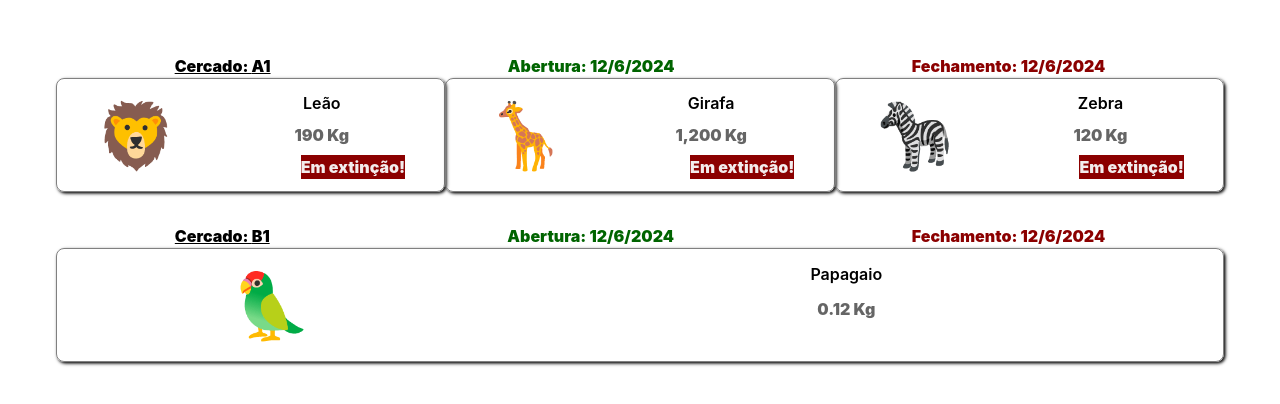
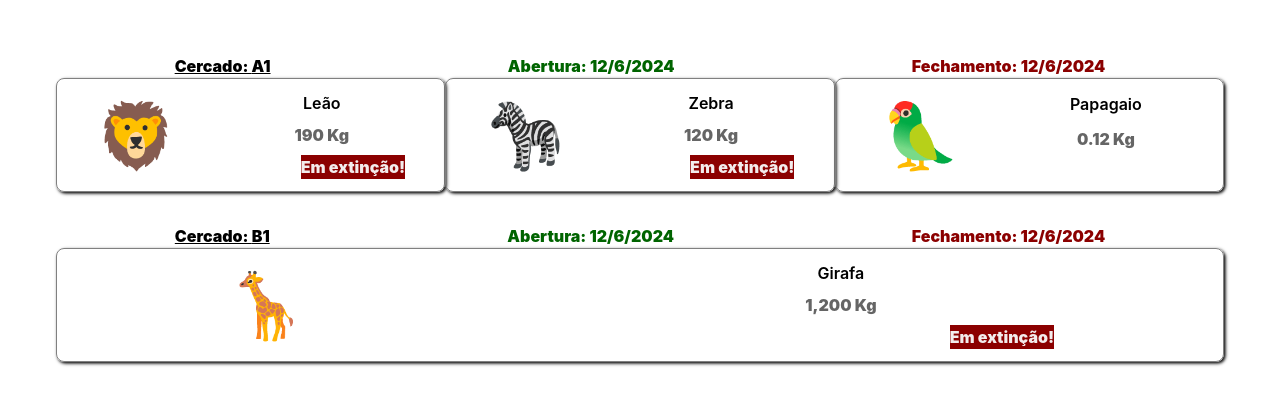
Before and after one commit to ufjf-dcc207/ufjf-dcc207-2024-3-a-atv03-Bressan48, a React (Vite) app: page / in a window 1280 px wide. Shown: the part 192-596 px from the top of the page. Built offline with nearby package versions, Linux system fonts and the light colour scheme.

Commit message:
filtra com if

```diff
--- a/src/App.tsx
+++ b/src/App.tsx
@@ -2,27 +2,57 @@
 import Animal from './Animal';
 import './App.css'
 import Exibicao from './Exibicao';
+import { ReactNode } from 'react';
+
+type AnimaisTuplaType = [string, string, number, boolean];
+const ANIMAIS: AnimaisTuplaType[] = [
+  ['🦁','Leão', 190, true],
+  ['🦒',' Girafa', 1200, true],
+  ['🦓','Zebra', 120, true],
+  ['🦜', 'Papagaio', 0.12, false],
+]
 
 function App() {
+  const exA1: ReactNode[] = [];
+  const exB2: ReactNode[] = [];
+  for (let i = 0; i < ANIMAIS.length; i++) {
+    if (ANIMAIS[i][2] < 200.0)
+    {
+      exA1.push(
+        <Animal
+          key = {ANIMAIS[i][1]}
+          icone ={ANIMAIS[i][0]}
+          nome={ANIMAIS[i][1]}
+          peso={ANIMAIS[i][2]}
+          extincao={ANIMAIS[i][3]}
+        />
+        );
+    }
+    else {
+      exB2.push(
+        <Animal
+          key = {ANIMAIS[i][1]}
+          icone ={ANIMAIS[i][0]}
+          nome={ANIMAIS[i][1]}
+          peso={ANIMAIS[i][2]}
+          extincao={ANIMAIS[i][3]}
+        />
+        );
+    }
+  }
+
   return <div className='app'>
-
     <Exibicao
     abertura={new Date("2024-12-06T08:00:00.00-03:00")}
     fechamento={new Date("2024-12-06T12:00:00.00-03:00")}
     cercado = "A1"
-    >
-      <Animal icone='🦁' nome='Leão' peso={190} extincao/>
-      <Animal icone='🦒' nome='Girafa' peso={1200} extincao/>
-      <Animal icone='🦓' nome='Zebra' peso={120} extincao/>
-    </Exibicao>
+    >{exA1}</Exibicao>
 
     <Exibicao
     abertura={new Date("2024-12-06T08:00:00.00-03:00")}
     fechamento={new Date("2024-12-06T17:00:00.00-03:00")}
     cercado = "B1"
-    >
-      <Animal icone='🦜' nome='Papagaio' peso={0.12}/>
-    </Exibicao>
+    >{exB2}</Exibicao>
   </div>;
 }
 
```
